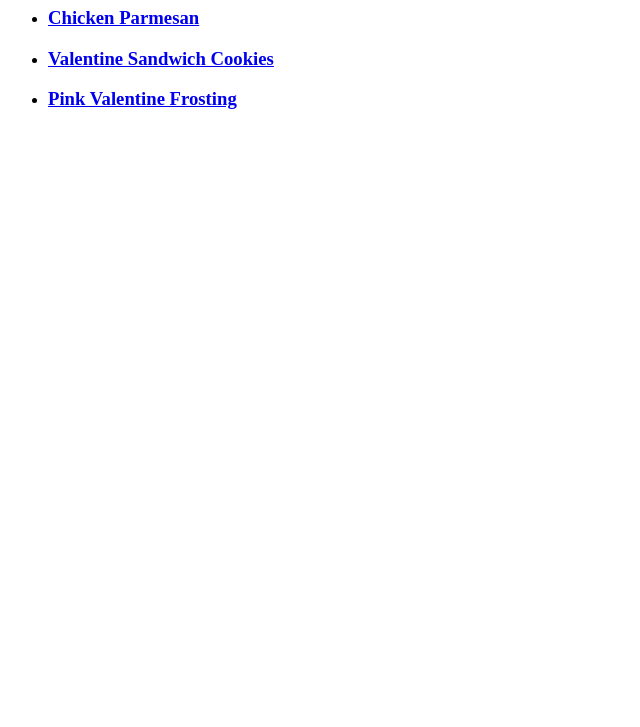
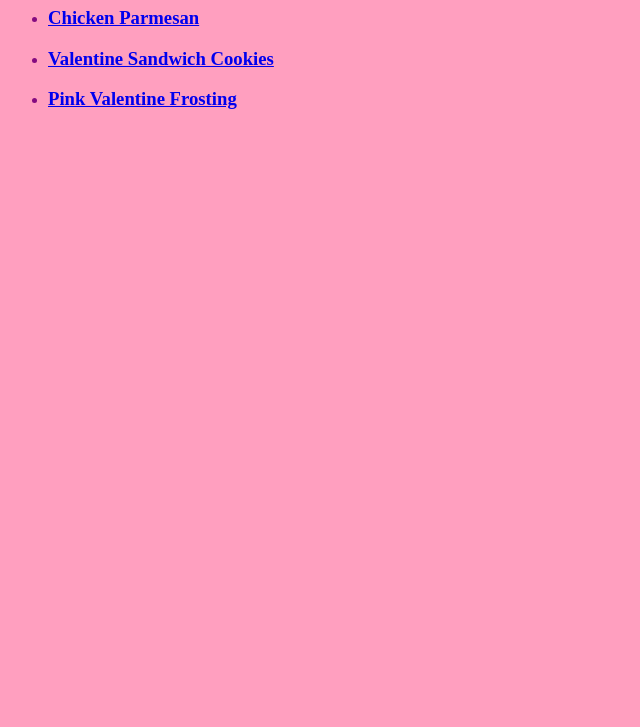
Before and after one commit to I0ANA24/odin-recipes, a plain HTML site: page index.html in a window 1280 px wide. Shown: the part 73-800 px from the top of the page, without its empty margins (0-640 px from the left). Drawn offline with Linux system fonts and the light colour scheme.

Commit message:
I stylized the main page.

```diff
--- a/index.html
+++ b/index.html
@@ -4,10 +4,11 @@
     <meta charset="UTF-8">
     <meta name="viewport" content="width=device-width, initial-scale=1.0">
     <title>Odin Recipes</title>
+    <link rel="stylesheet" href="styles.css">
 </head>
 <body>
-    <h1>Odin Recipes</h1>
-    <ul>
+    <h1 id="odin-recipes">Odin Recipes</h1>
+    <ul class="list">
         <li><a href="recipes/Chicken Parmesan/chicken_parmesan.html" target="_self" rel="noopener noreferrer"><h3>Chicken Parmesan</h2></a></li>
         <li><a href="recipes/Valentine Sandwich Cookies/valentine_cookies.html" target="_self" rel="noopener noreferrer"><h3>Valentine Sandwich Cookies</h2></a></li>
         <li><a href="recipes/Pink Valentine Frosting/pv_frosting.html" target="_self" rel="noopener noreferrer"><h3>Pink Valentine Frosting</h2></a></li>
--- /dev/null
+++ b/styles.css
@@ -0,0 +1,8 @@
+body {
+    font-family: 'Cursive' 'Times New Roman', Georgia, serif;
+    background-color: rgb(255, 159, 191);
+}
+
+.list {
+    color: rgb(132, 11, 128);
+}
```
